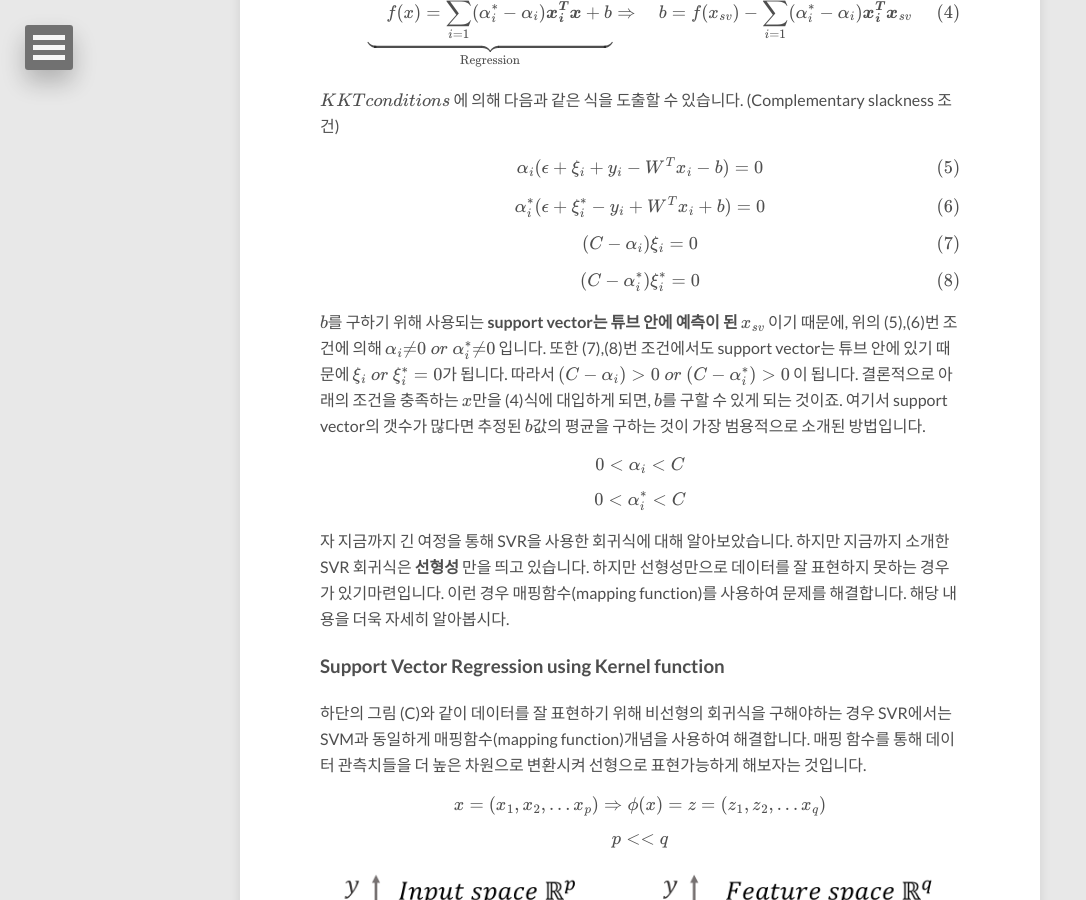
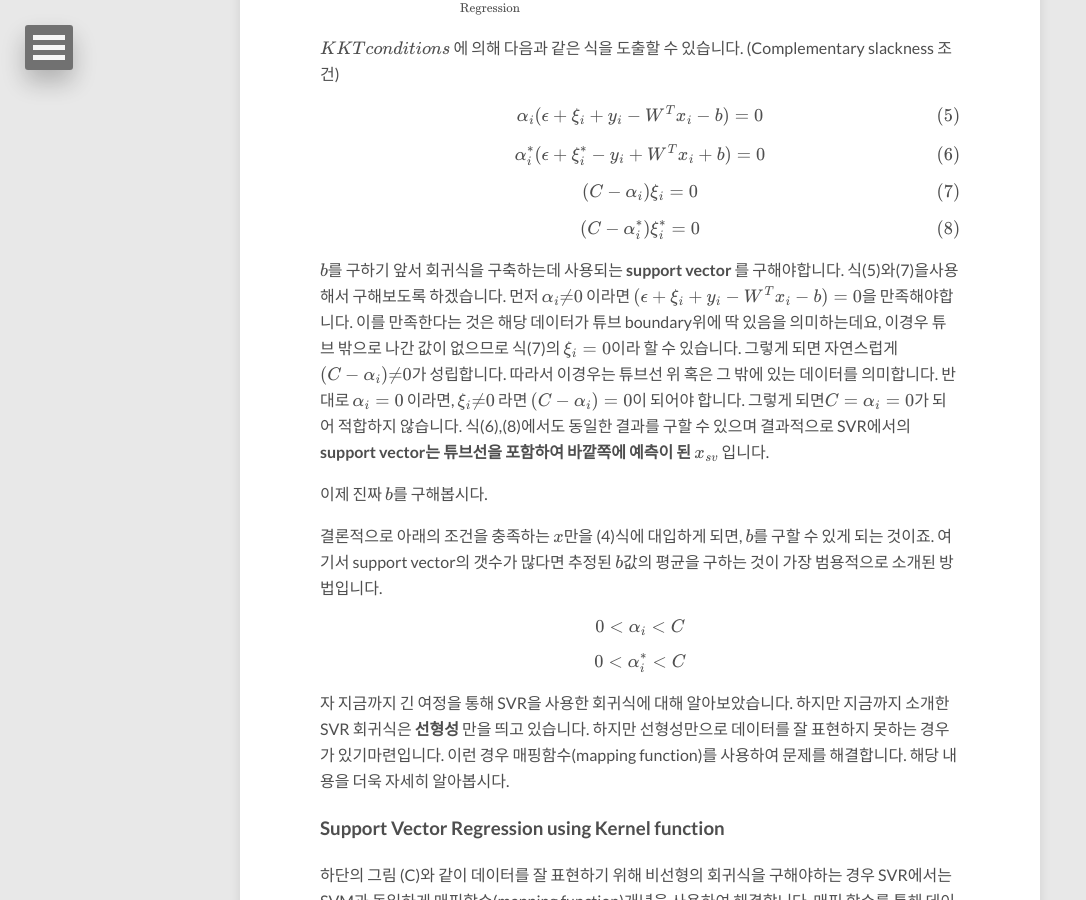
Before and after one commit to leejiyoon52/leejiyoon52.github.io, a Jekyll site: the page built from _posts/2018-11-17-Support-Vecter-Regression.md, in a window 1280 px wide and 900 px high, scrolled down 4510 px. Shown: the whole window, without its empty margins (0-1086 px from the left). Built offline with Jekyll 4.4.1, drawn with Linux system fonts in a browser that asks for light colours; nearby versions of some CDN libraries; formulas are drawn with MathJax 3; comment, search, counter and statistics services are not loaded; some of the changed text lies outside the part shown.

Commit message:
Update 2018-11-17-Support-Vecter-Regression.md

```diff
--- a/_posts/2018-11-17-Support-Vecter-Regression.md
+++ b/_posts/2018-11-17-Support-Vecter-Regression.md
@@ -13,7 +13,7 @@ image:
 Kernel-based Learning: Support Vector Regression
 =======
 
-해당 포스트에서는 대표적인 분류 알고리즘 SVM에서 소개된 손실함수를 도입하여 회귀식을 구성하는 **SVR(Support Vector Regression)** 에 대해 소개하겠습니다. 고려대학교 강필성 교수님의 Business Analytics강의와 김성범 교수님의 Forecast model강의를 바탕으로 작성하였으며, 코딩 구현에는 `link: https://www.youtube.com/watch?v=zlv2s_mKdb4&index=5&list=PLetSlH8YjIfXHbqJmguPdw1H7BmZPy6SS` 강의를 참고하였습니다.
+해당 포스트에서는 대표적인 분류 알고리즘 SVM에서 소개된 손실함수를 도입하여 회귀식을 구성하는 **SVR(Support Vector Regression)** 에 대해 소개하겠습니다. 고려대학교 강필성 교수님의 Business Analytics강의와 김성범 교수님의 Forecast model강의를 바탕으로 작성하였습니다.
 
 
 ### Regression
@@ -180,8 +180,12 @@ $$
 (C- { \alpha }_{i}^{* }){\xi}_{i }^{* } = 0 \tag{8}
 $$
 
+$b$를 구하기 앞서 회귀식을 구축하는데 사용되는 **support vector** 를 구해야합니다. 식(5)와(7)을사용해서 구해보도록 하겠습니다. 먼저 $${ \alpha }_{i} { \neq } 0  $$ 이라면 $$({ \epsilon }+{\xi}_{i} + {y}_{i}-{W}^{T}{x}_{i}-b) = 0$$을 만족해야합니다. 이를 만족한다는 것은 해당 데이터가 튜브 boundary위에 딱 있음을 의미하는데요, 이경우 튜브 밖으로 나간 값이 없으므로 식(7)의 $${\xi}_{i } = 0$$이라 할 수 있습니다. 그렇게 되면 자연스럽게 $$(C- { \alpha }_{i}){ \neq } 0 $$가 성립합니다. 따라서 이경우는 튜브선 위 혹은 그 밖에 있는 데이터를 의미합니다. 반대로 $${ \alpha }_{i}=0$$ 이라면, $${\xi}_{i } { \neq } 0$$ 라면 $$(C- { \alpha }_{i}) = 0 $$이 되어야 합니다. 그렇게 되면$$C = { \alpha }_{i} = 0 $$가 되어 적합하지 않습니다. 식(6),(8)에서도 동일한 결과를 구할 수 있으며 결과적으로 SVR에서의
+ **support vector는 튜브선을 포함하여 바깥쪽에 예측이 된 $x_{sv}$**  입니다.
 
-$b$를 구하기 위해 사용되는 **support vector는 튜브 안에 예측이 된 $x_{sv}$** 이기 때문에, 위의 (5),(6)번 조건에 의해 $${ \alpha }_{i} { \neq } 0  \ or \  { \alpha }_{i}^{* }{ \neq } 0$$ 입니다. 또한 (7),(8)번 조건에서도 support vector는 튜브 안에 있기 때문에 $${\xi}_{i } \ or \ {\xi}_{i }^{* } = 0 $$가 됩니다. 따라서 $$ (C- { \alpha }_{i}) >0 \ or \ (C- { \alpha }_{i}^{ * }) >0$$ 이 됩니다. 결론적으로 아래의 조건을 충족하는 $$x$$만을 (4)식에 대입하게 되면, $$b$$를 구할 수 있게 되는 것이죠. 여기서 support vector의 갯수가 많다면 추정된 $$b$$값의 평균을 구하는 것이 가장 범용적으로 소개된 방법입니다.
+이제 진짜 $b$를 구해봅시다.
+
+결론적으로 아래의 조건을 충족하는 $$x$$만을 (4)식에 대입하게 되면, $$b$$를 구할 수 있게 되는 것이죠. 여기서 support vector의 갯수가 많다면 추정된 $$b$$값의 평균을 구하는 것이 가장 범용적으로 소개된 방법입니다.
 
 $$
 0<{ \alpha }_{i} <C
@@ -266,7 +270,7 @@ y[::1] +=1*(0.5-np.random.rand(100))
 #### **2. Kernel function 비교**
 
 
-#####Kernel function
+##### Kernel function
 
 
 앞서 소개했듯이 대표적인 커널함수(kernel function)는 **(1)Linear kernel (2)Polynomial kernel (3)RBF kernel** 이 있으며, 이들을 구현한 코드는 다음과 같습니다. 코드 상에서 함수의 하이퍼 파라미터 'coef0'는 linear, polynomial, sigmoid kernel에서의 bias값을 의미하며, 'gamma'는 RBF, sigmoid kernel에서 $1/\sigma^2$을 의미합니다. 'gamma'로 치환하므로써 연산을 보다 용이하게 개선할 수 있습니다.
@@ -324,7 +328,7 @@ def kernel_matrix(X, kernel, coef0=1.0, degree=3, gamma=0.1):
 
 #### **3. Loss function 비교**
 
-#### Loss function
+##### Loss function
 앞서 이론설명에서 말했듯, SVR은 ${\epsilon}$-insensitive함수를 제외하고도 다양한 손실함수로 변형하여 사용할 수 있습니다. 익숙한 Gaussian, Polynomial 이외에도 다양한 함수가 존재함을 확인할 수 있습니다.
 
 <p align="center"><img width="650" height="auto" img src="/images/image_4.png"></p>
```
